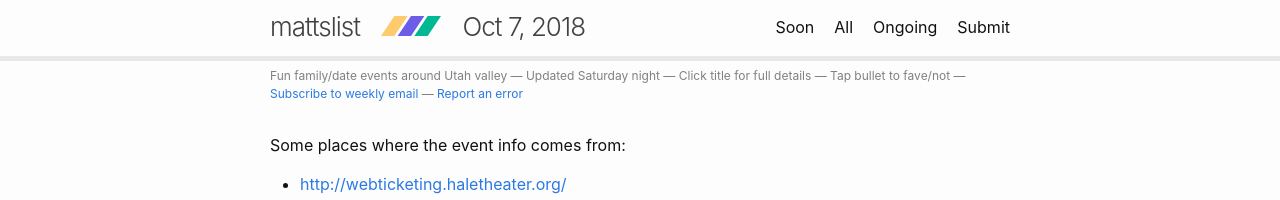
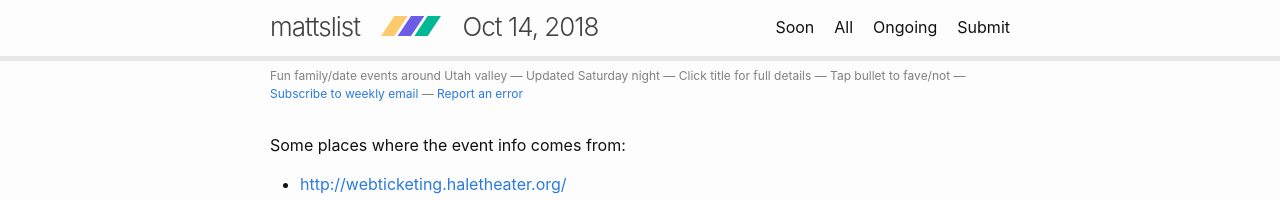
Before and after one commit to iffy/utahvalley, a Jekyll site: the page built from sources.md, in a window 1280 px wide. Shown: the top 200 px of the page. Built offline with Jekyll 4.4.1, drawn with Linux system fonts in a browser that asks for light colours; comment, search, counter and statistics services are not loaded.

Commit message:
List from 2018-10-14

```diff
--- a/_data/startdate.yml
+++ b/_data/startdate.yml
@@ -1 +1 @@
-2018-10-07
+2018-10-14
```
